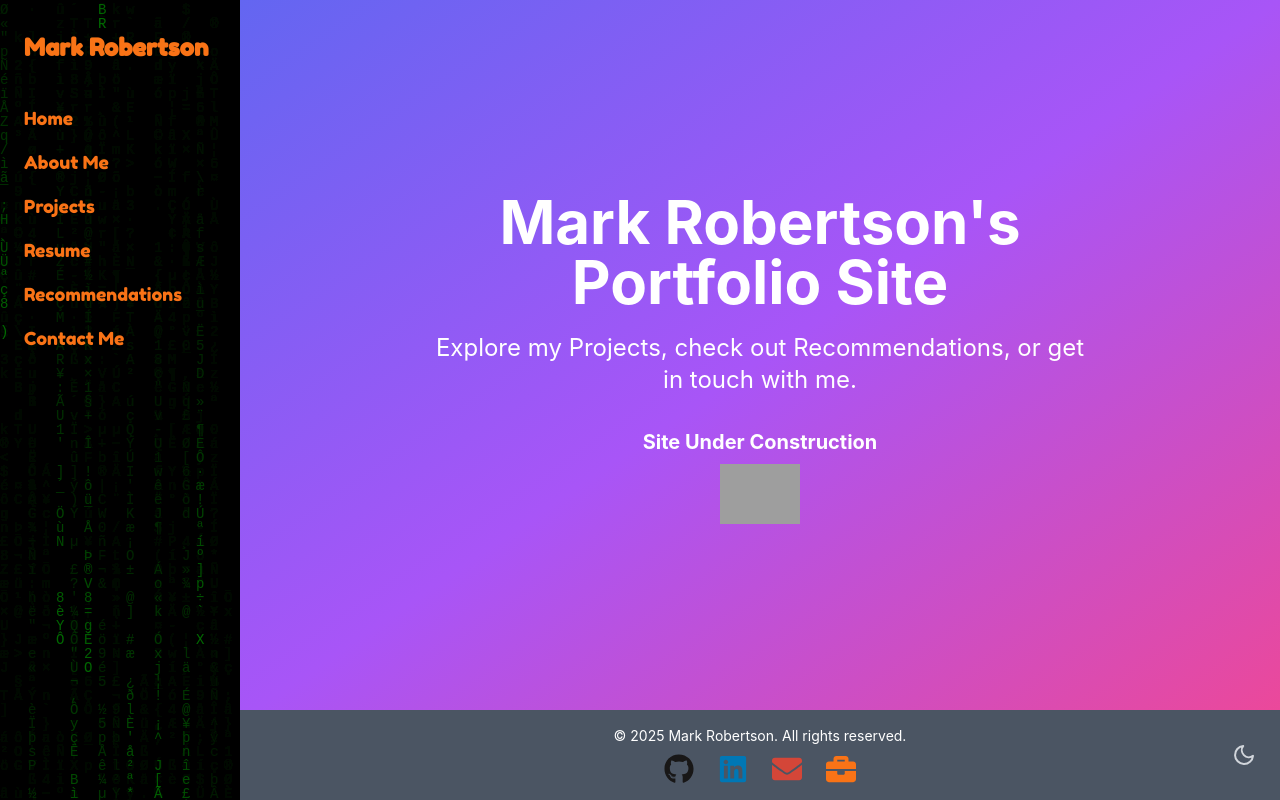
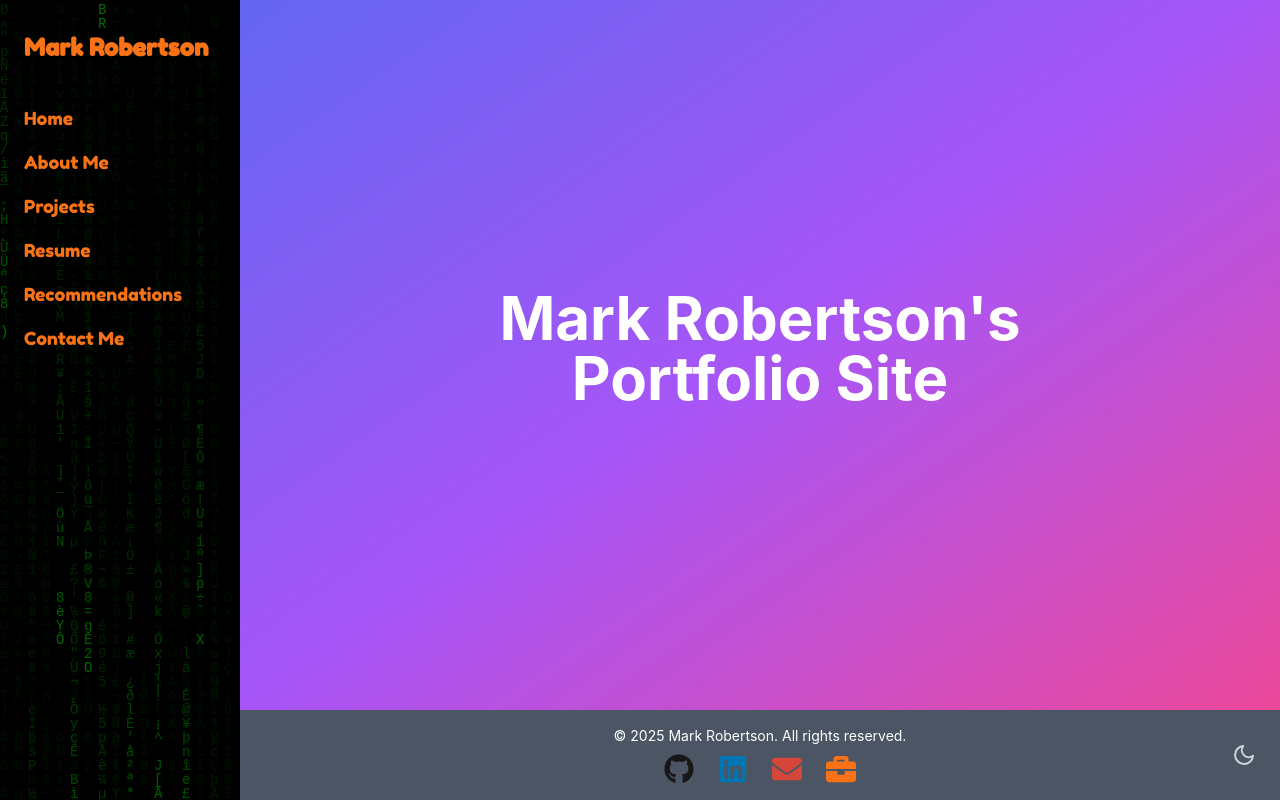
Before and after one commit to MarkRobertson67/MarkRobertson67.github.io, a React (Create React App) app: page / in a window 1280 px wide. Built offline with nearby package versions, Linux system fonts and the light colour scheme; grey boxes are pictures that could not be loaded.

Commit message:
Beta V 0.1.0

```diff
--- a/package.json
+++ b/package.json
@@ -1,6 +1,6 @@
 {
-  "name": "portfolio",
-  "version": "0.1.0",
+  "name": "mark_robertson_portfolio",
+  "version": "0.1.0 - Beta",
   "private": true,
   "homepage": "https://markrobertson67.github.io",
   "dependencies": {
--- a/src/pages/home/Home.js
+++ b/src/pages/home/Home.js
@@ -11,22 +11,24 @@ function Home() {
       <h1 className="text-4xl md:text-6xl font-bold mb-4 animate-bounce text-center">
         Mark Robertson's <br /> Portfolio Site
       </h1>
-      <p className="text-lg md:text-2xl max-w-2xl text-center">
-        Explore my Projects, check
-        out Recommendations, or get in touch with me.
-      </p>
-
-      {/* Under Construction Section */}
-      <div className="mt-8 flex flex-col items-center">
-        <p className="text-xl font-bold mb-2">Site Under Construction</p>
-        <img
-          src="https://www.fg-a.com/under-construction/under-construction-night.gif"
-          alt="Under Construction"
-          className="w-20 h-auto"
-        />
-      </div>
     </div>
   );
 }
 
 export default Home;
+
+
+// <p className="text-lg md:text-2xl max-w-2xl text-center">
+// Explore my Projects, check
+// out Recommendations, or get in touch with me.
+// </p>
+
+// {/* Under Construction Section */}
+// <div className="mt-8 flex flex-col items-center">
+// <p className="text-xl font-bold mb-2">Site Under Construction</p>
+// <img
+//   src="https://www.fg-a.com/under-construction/under-construction-night.gif"
+//   alt="Under Construction"
+//   className="w-20 h-auto"
+// />
+// </div>
```
Also changed, not shown: public/manifest.json, 1 other file (tests, documents, lock files or other folders).
